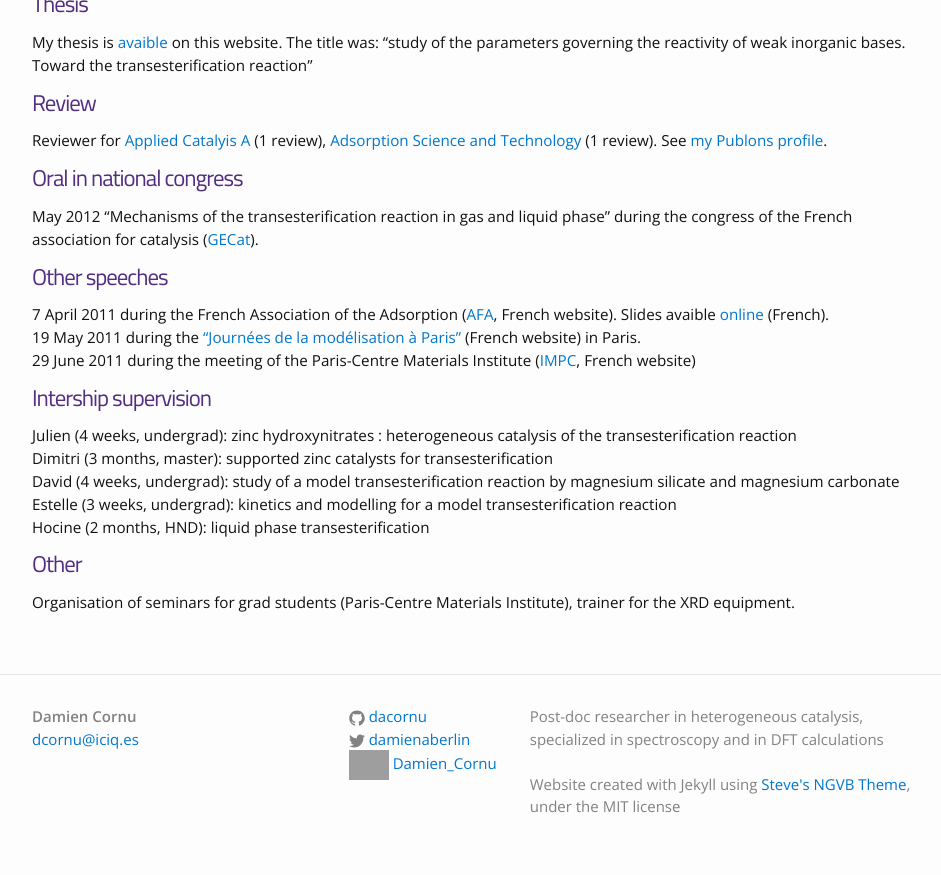
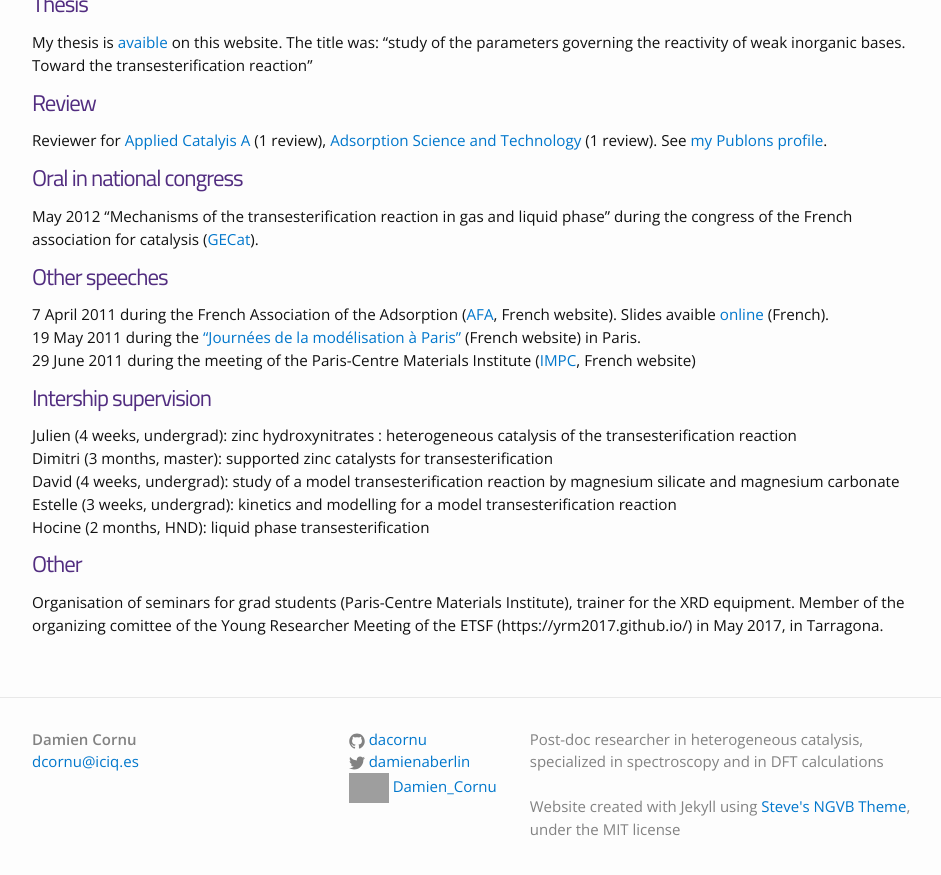
Before and after one commit to dacornu/dacornu.github.io, a Jekyll site: the page built from research.md, in a window 1280 px wide and 900 px high, scrolled down 2741 px. Shown: the top 875 px of the window, without its empty margins (163-1104 px from the left). Built offline with Jekyll 4.4.1, drawn with Linux system fonts in a browser that asks for light colours; grey boxes are pictures that could not be loaded.

Commit message:
Update research.md

```diff
--- a/research.md
+++ b/research.md
@@ -80,3 +80,4 @@ Estelle (3 weeks, undergrad): kinetics and modelling for a model transesterifica
 Hocine (2 months, HND): liquid phase transesterification<br />
 <h1> Other </h1>
 Organisation of seminars for grad students (Paris-Centre Materials Institute), trainer for the XRD equipment.
+Member of the organizing comittee of the Young Researcher Meeting of the ETSF (https://yrm2017.github.io/) in May 2017, in Tarragona.
```
